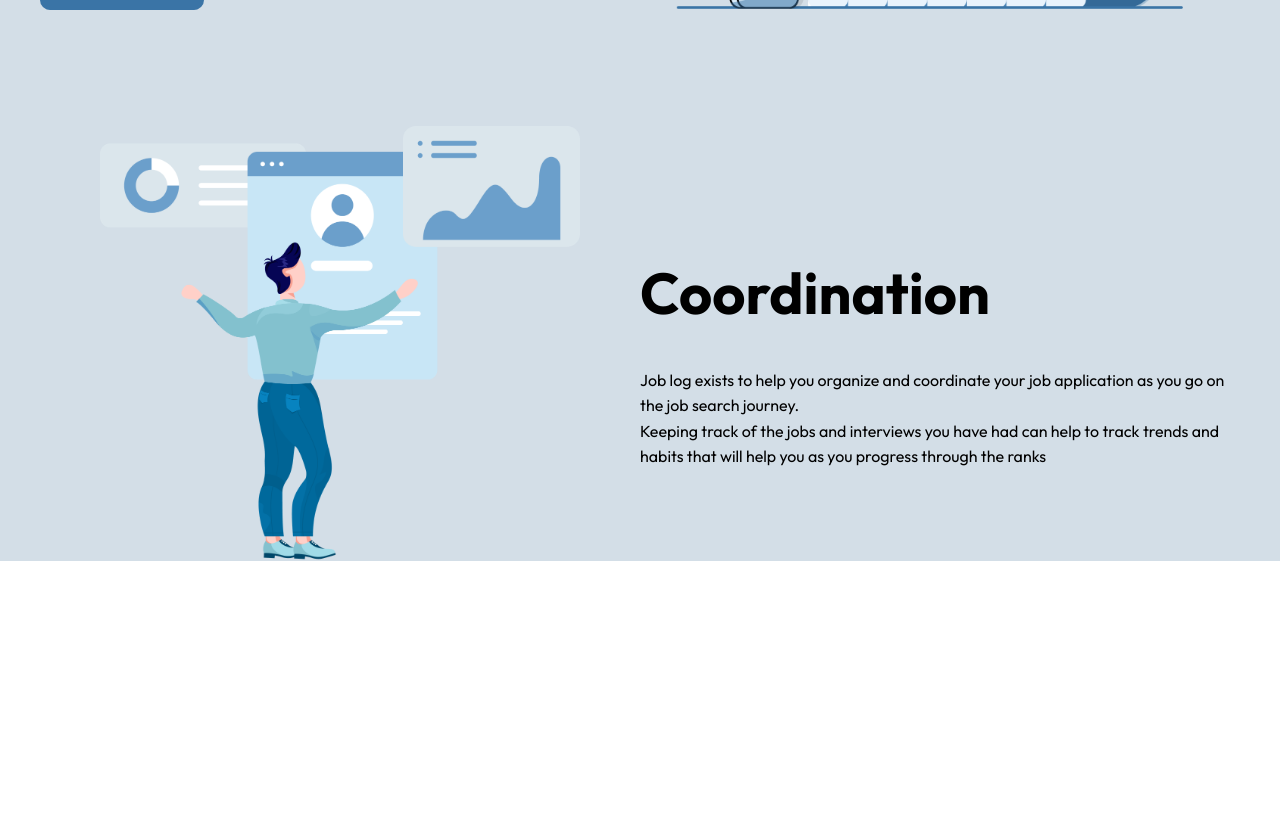
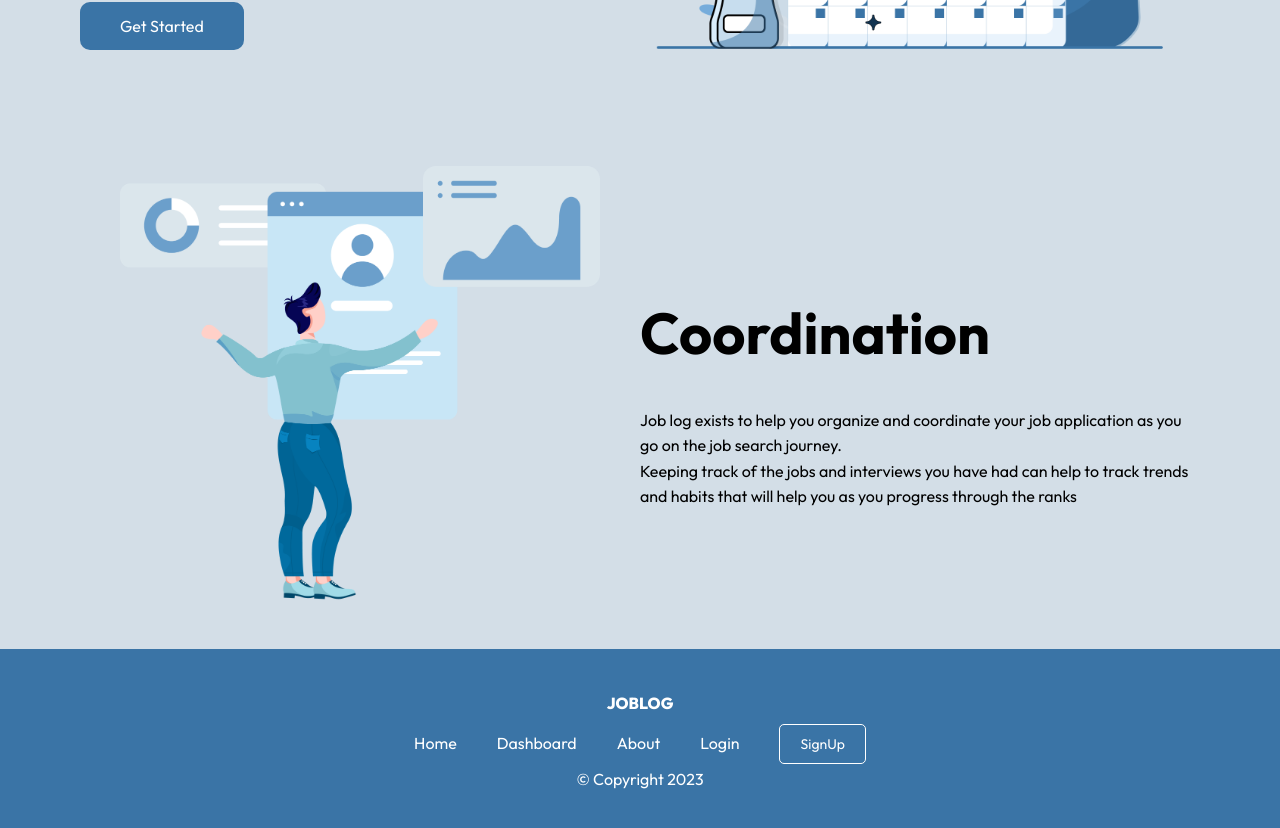
Before and after one commit to Timi-css/job_log, a React (Create React App) app in the folder react-frontend/: page / in a window 1280 px wide. Shown: the part 500-1328 px from the top of the page. Before the commit the page ends 1061 px from the top, so only its background shows below. Built offline with nearby package versions, Linux system fonts and the light colour scheme.

Commit message:
footer component

```diff
--- a/react-frontend/src/App.css
+++ b/react-frontend/src/App.css
@@ -1,5 +1,10 @@
-.App {
+.main-App {
   font-family: "Outfit", sans-serif;
   background-color: #d3dee7;
   padding: 0 40px;
 }
+
+.App {
+  font-family: "Outfit", sans-serif;
+  background-color: #d3dee7;
+}
--- a/react-frontend/src/App.js
+++ b/react-frontend/src/App.js
@@ -7,9 +7,11 @@ import NavBar from "./components/NavBar";
 function App() {
   return (
     <div className="App">
-      <NavBar />
-      <HeroSection />
-      <Body />
+      <div className="main-App">
+        <NavBar />
+        <HeroSection />
+        <Body />
+      </div>
       <Footer />
     </div>
   );
--- a/react-frontend/src/components/Footer.jsx
+++ b/react-frontend/src/components/Footer.jsx
@@ -1,7 +1,48 @@
 import React from "react";
+import "../styles/Footer.css";
 
 const Footer = () => {
-  return <div className="main-footer-container"></div>;
+  return (
+    <div className="main-footer-container">
+      <div className="logo-box">
+        <a href="/" className="footer-logo">
+          JOBLOG
+        </a>
+      </div>
+      <div className="footer">
+        <div className="footer-link-box">
+          <li className="footer-link-list">
+            <a href="/" className="footer-link">
+              Home
+            </a>
+          </li>
+          <li className="footer-link-list">
+            <a href="/Dashboard" className="footer-link">
+              Dashboard
+            </a>
+          </li>
+          <li className="footer-link-list">
+            <a href="/About" className="footer-link">
+              About
+            </a>
+          </li>
+          <li className="footer-link-list">
+            <a href="/Login" className="footer-link">
+              Login
+            </a>
+          </li>
+          <li className="footer-link-list">
+            <a href="/Signup" className="footer-link-signup">
+              SignUp
+            </a>
+          </li>
+        </div>
+        <div className="copyright-box">
+          <p className="copyright"> &copy; Copyright 2023</p>
+        </div>
+      </div>
+    </div>
+  );
 };
 
 export default Footer;
--- a/react-frontend/src/styles/Body.css
+++ b/react-frontend/src/styles/Body.css
@@ -1,6 +1,7 @@
 .main-body-container {
   display: grid;
   grid-template-columns: 1fr 1fr;
+  padding: 0 40px;
 }
 
 .body-image-box {
--- a/react-frontend/src/styles/Footer.css
+++ b/react-frontend/src/styles/Footer.css
@@ -0,0 +1,65 @@
+.main-footer-container {
+  background-color: #3a74a6;
+  padding: 20px 40px;
+  height: 10rem;
+  width: auto;
+  margin-top: 3rem;
+  display: flex;
+  flex-direction: column;
+  justify-content: center;
+}
+
+.logo-box {
+  display: flex;
+  justify-content: center;
+  margin-bottom: 20px;
+}
+.footer-logo {
+  font-family: "Outfit", sans-serif;
+  text-decoration: none;
+  color: #fff;
+  font-weight: 800;
+}
+
+.footer-link-box {
+  display: flex;
+  flex-direction: row;
+  justify-content: center;
+}
+
+.footer-link-list {
+  list-style: none;
+}
+.footer-link {
+  text-decoration: none;
+  color: #fff;
+  margin-right: 40px;
+}
+
+.footer-link-signup {
+  border: 1px solid #fff;
+  padding: 10px 20px;
+  border-radius: 5px;
+  text-decoration: none;
+  color: #fff;
+  font-size: 14px;
+}
+
+.footer-link-signup:hover {
+  background-color: #fff;
+  padding: 10px 20px;
+  border-radius: 5px;
+  color: #3a74a6;
+  border: 1px solid #fff;
+  transition: 0.3s all ease-in;
+}
+
+.copyright-box {
+  display: flex;
+  flex-direction: row;
+  justify-content: center;
+}
+
+.copyright {
+  color: #fff;
+}
--- a/react-frontend/src/styles/HeroSection.css
+++ b/react-frontend/src/styles/HeroSection.css
@@ -1,5 +1,6 @@
 .main-hero-container {
   margin: 6rem 0;
+  padding: 0 40px;
 }
 
 .hero-container {
@@ -41,6 +42,7 @@
   border: 1px solid #3a74a6;
   color: #3a74a6;
   background: none;
+  transition: 0.3s all ease-in;
 }
 
 .hero-image-box {
--- a/react-frontend/src/styles/Navbar.css
+++ b/react-frontend/src/styles/Navbar.css
@@ -1,10 +1,10 @@
 .main-nav-container {
   width: 100%;
-  padding-top: 20px;
   display: flex;
   flex-direction: row;
   align-items: center;
   justify-content: space-between;
+  padding: 20px 0;
 }
 
 .logo {
@@ -29,7 +29,7 @@
   text-decoration: none;
   font-size: 14px;
   color: #000;
-  transition: 0.2s all ease-in;
+  transition: 0.3s all ease-in;
 }
 
 .nav-link:hover {
@@ -51,4 +51,5 @@
   border-radius: 5px;
   color: #fff;
   border: 1px solid #3a74a6;
+  transition: 0.3s all ease-in;
 }
```
